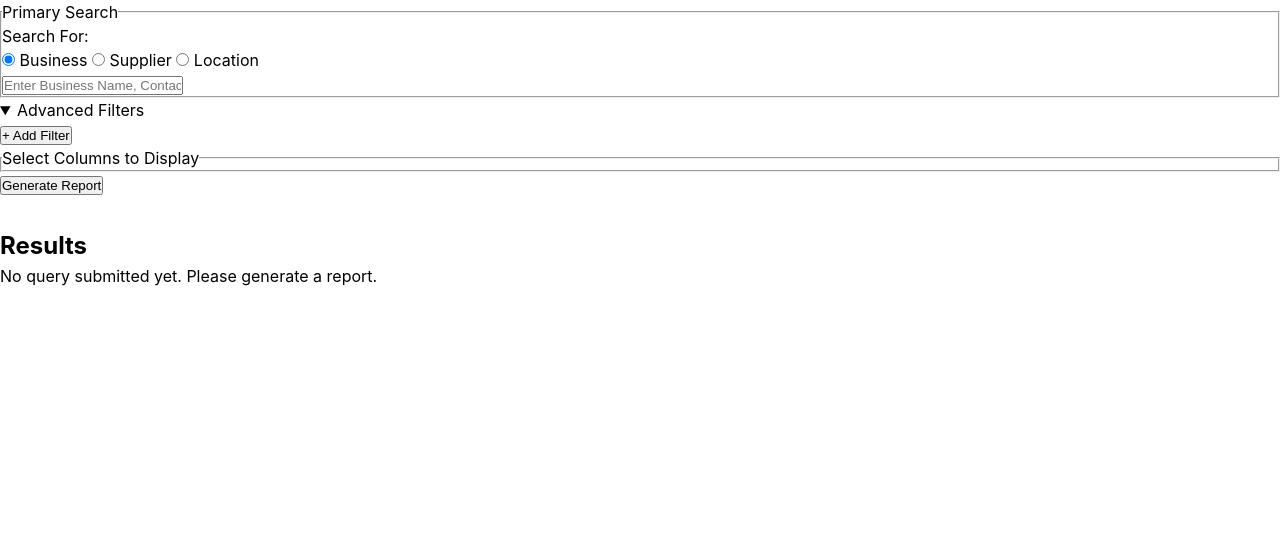
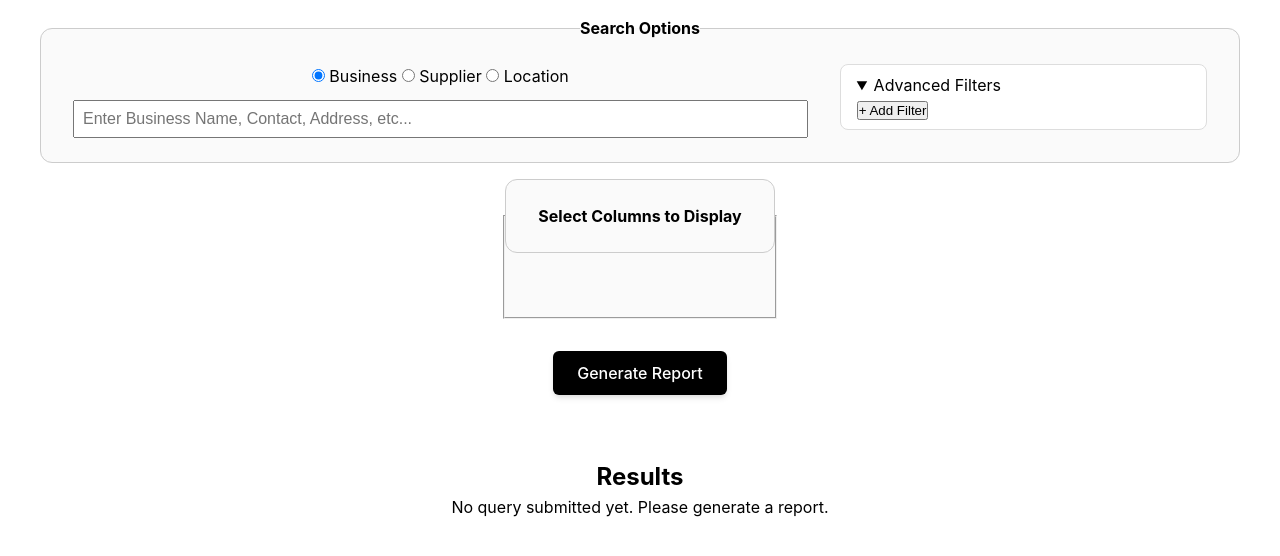
Before and after one commit to VAGR4NT/plant-licensing, a Django app: template plant_license/main/templates/main/view/specific_view.html in a window 1280 px wide. Shown: the part 190-746 px from the top of the page. Run offline with Django 3.2, Linux system fonts and the light colour scheme; the template is opened without the code that fills it, so the values that code supplies are empty.

Commit message:
updated specifc view page styling

```diff
--- /dev/null
+++ b/plant_license/main/static/css/specific-view.css
@@ -0,0 +1,173 @@
+/* --------------------------------
+   Global Layout
+----------------------------------- */
+.searchForm {
+  display: flex;
+  flex-direction: column;
+  align-items: center;
+  width: 100%;
+}
+
+/* --------------------------------
+   Search Area (fieldset)
+----------------------------------- */
+
+.search-area {
+  width: 100%;
+  max-width: 1200px;
+  margin: 1rem auto;
+  padding: 1.5rem 2rem;
+  border: 1px solid #ccc;
+  border-radius: 0.75rem;
+  background: #fafafa;
+  display: flex;
+  flex-direction: column;
+  gap: 1.5rem;
+}
+
+/* search and filters row */
+.search-and-filters {
+  display: grid;
+  grid-template-columns: 2fr 1fr; /* search left, filters right */
+  gap: 2rem;
+  align-items: flex-start;
+  width: 100%;
+}
+
+/* search block styling */
+.search-block {
+  display: flex;
+  flex-direction: column;
+  align-items: center;
+}
+
+.search-bar {
+  width: 100%;
+  margin-top: 0.75rem;
+  padding: 0.5rem;
+  font-size: 1rem;
+}
+
+/* advanced filters stays inside same box */
+.advanced-filters {
+  width: 100%;
+  background: #fff;
+  border: 1px solid #ddd;
+  border-radius: 0.5rem;
+  padding: 0.5rem 1rem;
+}
+
+/* --------------------------------
+   Columns to Display
+----------------------------------- */
+fieldset {
+  background: #fafafa;
+}
+
+/* Consistent horizontal layout container */
+.search-area,
+.column_container {
+  max-width: 1200px;
+  margin: 1rem;
+  padding-left: 2rem;
+  padding-right: 2rem;
+}
+
+.basic-filter-form legend {
+  display: flex;
+  flex-direction: column;
+  align-items: center;
+  gap: 2rem;
+  margin: 2rem auto;
+  margin-bottom: 0rem;
+  padding: 1.5rem 2rem;
+  border: 1px solid #ccc;
+  border-radius: 0.75rem;
+  background: #fafafa;
+  max-width: 1200px;
+}
+
+.column_container {
+  display: flex;
+  justify-content: center;
+  gap: 2rem;
+  margin: 2rem auto;
+}
+
+.column_box {
+  display: flex;
+  flex-direction: column;
+  align-items: flex-start;
+  border: 1px solid #ccc;
+  padding: 1rem;
+  margin: 0.5rem;
+  border-radius: 0.5rem;
+  width: 250px;
+  background: white;
+}
+
+.column_box h3 {
+  width: 100%;
+  text-align: center;
+  margin-bottom: 1rem;
+}
+
+.results-section {
+  margin-top: 2rem;
+  text-align: center;
+}
+
+.table-container {
+  overflow-x: auto;
+  width: 100%;
+  margin: 1rem 0;
+  border: 1px solid #e0e0e0; /* Optional: visual boundary */
+  border-radius: 4px;
+  text-align: center;
+}
+
+.table-container .results-table {
+  display: inline-table; /* lets margin auto / text-align: center work */
+  table-layout: auto;
+}
+
+.results-table {
+  border-collapse: collapse;
+  table-layout: auto;
+  width: max-content; /* This prevents column crushing */
+}
+
+.results-table th,
+.results-table td {
+  white-space: nowrap;
+  padding: 8px 16px;
+  text-align: center;
+  border-bottom: 1px solid #e0e0e0;
+}
+
+.results-table th {
+  background-color: #f8f9fa;
+  font-weight: 600;
+  position: sticky;
+  left: 0; /* Keep headers visible when scrolling */
+}
+
+/* Ensure the Actions column has consistent width */
+.results-table th:last-child,
+.results-table td:last-child {
+  min-width: 100px;
+  text-align: center;
+}
+
+/* --------------------------------
+   Misc
+----------------------------------- */
+#reportBtn {
+  margin: 2rem auto;
+  display: block;
+}
+
+legend {
+  font-weight: bold;
+  text-align: center;
+}
--- a/plant_license/main/static/css/specific_view.css
+++ /dev/null
@@ -1,5 +0,0 @@
-.center {
-  width: 50%; /* Or any specific width */
-  margin-left: auto;
-  margin-right: auto;
-}
--- a/plant_license/main/templates/main/view/specific_view.html
+++ b/plant_license/main/templates/main/view/specific_view.html
@@ -4,18 +4,20 @@
 {% block title %} View {% endblock %}
 
 {% block page_css %}
-    <link rel="stylesheet" href="{% static 'css/view.css' %}" />
+    <link rel="stylesheet" href="{% static 'css/specific-view.css' %}" />
 {% endblock %}
 
 {% block content %}
 
-<main>
       {{ table_fields|json_script:"table-fields-data" }}
-      <form method="get" action="">
-      <fieldset>
-            <legend>Primary Search</legend>
+<form method="get" class="searchForm" action="">
+  <fieldset class="search-area">
+    <legend>Search Options</legend>
+
+    <div class="search-and-filters">
+      <!-- Search block -->
+      <div class="search-block">
         <div class="search-context">
-                <label>Search For:</label>
           <div class="search-options">
             <input type="radio" id="search_business" name="search_type" value="business" checked>
             <label for="search_business">Business</label>
@@ -27,56 +29,59 @@
             <label for="search_location">Location</label>
           </div>
         </div>
-            <input class="search-bar" type="text" name="q" placeholder="Enter Business Name, Contact, Address, etc..." value="{{ request_get.q|default:'' }}">
-        </fieldset>
 
-         <details open>
+        <input class="search-bar" type="text" name="q"
+          placeholder="Enter Business Name, Contact, Address, etc..."
+          value="{{ request_get.q|default:'' }}">
+      </div>
+
+      <!-- Advanced filters block -->
+      <details class="advanced-filters" open>
         <summary>Advanced Filters</summary>
         <div class="filter-content">
-                    <div id="filter-list-container">
-
-                    </div>
+          <div id="filter-list-container"></div>
           <button type="button" id="add-filter-btn">+ Add Filter</button>
         </div>
       </details>
+    </div>
+  </fieldset>
 
-        <fieldset>
+  <fieldset class="basic-filter-form">
     <legend>Select Columns to Display</legend>
-            <div class="column-grid">
-
+    <div class="column_container">
       {% for table, fields in table_fields.items %}
-                  <div class = "column_box">
-                     <h3> {{table}} </h3>
+      <div class="column_box">
+        <h3>{{ table }}</h3>
         {% for field_name in fields %}
         <label>
-                            <input type="checkbox" name="columns" value="{{ field_name.name }}" {% if field_name.name in checked_columns %}checked{% endif %}>
+          <input type="checkbox" name="columns" value="{{ field_name.name }}"
+            {% if field_name.name in checked_columns %}checked{% endif %}>
           {{ field_name.label|title }}
         </label>
         {% endfor %}
       </div>
+      {% endfor %}
+    </div>
+  </fieldset>
 
-               {% endfor %}
-
-              </div>
-
-        </fieldset>
-        <button type="submit">Generate Report</button>
+  <button type="submit" id="reportBtn" class="btn">Generate Report</button>
 </form>
 
-         <section style="margin-top: 2em;">
+<section class="results-section">
     <h2>Results</h2>
     {% if error_message %}
         <p style="color: red;">{{ error_message }}</p>
     {% elif result_count is not None %}
         <p>Found {{ result_count }} matching record(s). Showing {{ rows|length }}.</p>
         {% if rows %}
+        <div class="table-container">  <!-- Add this wrapper -->
             <table class="results-table">
                 <thead>
                     <tr>
                         {% for header in headers %}
                             <th>{{ header }}</th>
                         {% endfor %}
-                        <th>Actions</th> <!-- Header for the Edit button -->
+                        <th>Actions</th>
                     </tr>
                 </thead>
                 <tbody>
@@ -92,13 +97,12 @@
                     {% endfor %}
                 </tbody>
             </table>
+        </div>
         {% endif %}
     {% else %}
         <p>No query submitted yet. Please generate a report.</p>
     {% endif %}
 </section>
-
-</main>
 
    <script>
      document.addEventListener('DOMContentLoaded', function() {
```
Lines whose indentation alone changed are shown as unchanged.
